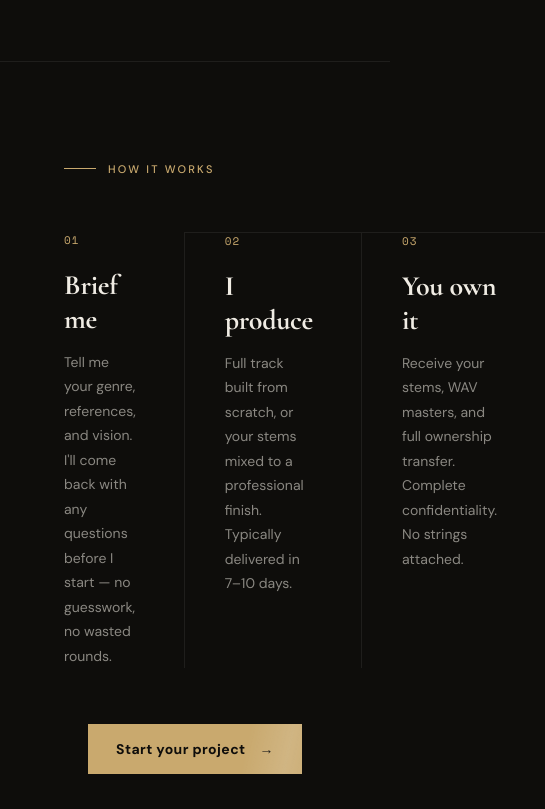
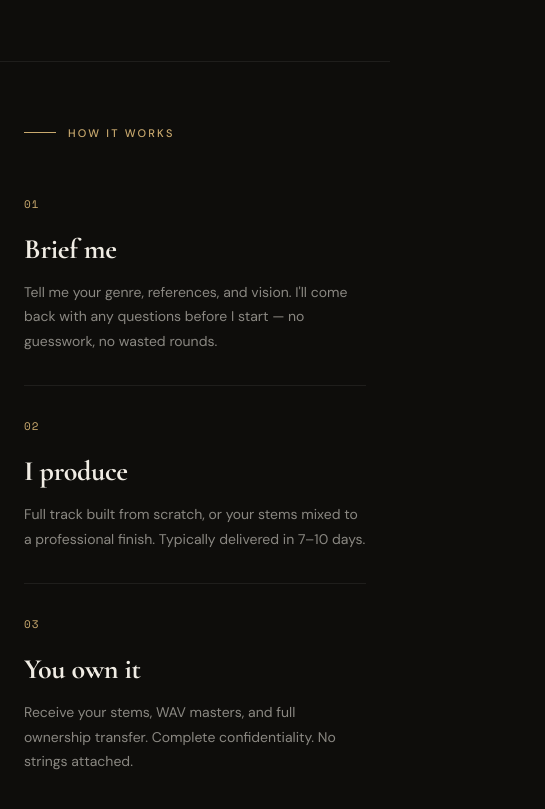
Before and after one commit to svmarmusic-ship-it/danheale-website, a plain HTML site: page index.html in a window 390 px wide. Shown: the part 1886-2695 px from the top of the page, 545 px wide, since content can reach past the window. Drawn offline with nearby package versions, Linux system fonts and the light colour scheme.

Commit message:
fix: stack how-it-works columns on mobile

```diff
--- a/index.html
+++ b/index.html
@@ -1225,6 +1225,18 @@
       .marquee-track { animation: none; }
       #cursor-glow { display: none; }
       body::after { display: none; }
+    }
+
+    /* ─── HOW IT WORKS — mobile stack ───────────────────── */
+    @media (max-width: 768px) {
+      .how-it-works { padding: 64px 24px; }
+      .how-steps { grid-template-columns: 1fr; }
+      .how-step {
+        border-left: none;
+        border-top: 1px solid var(--border);
+        padding: 32px 0;
+      }
+      .how-step:first-child { border-top: none; padding-top: 0; }
     }
   </style>
 
```
